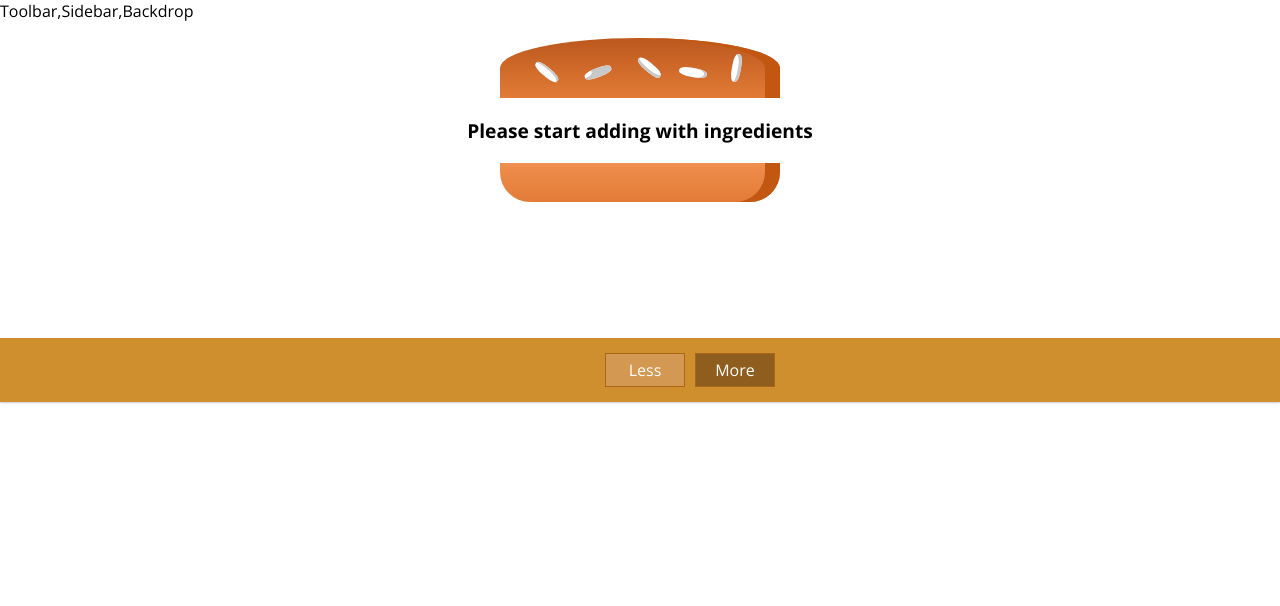
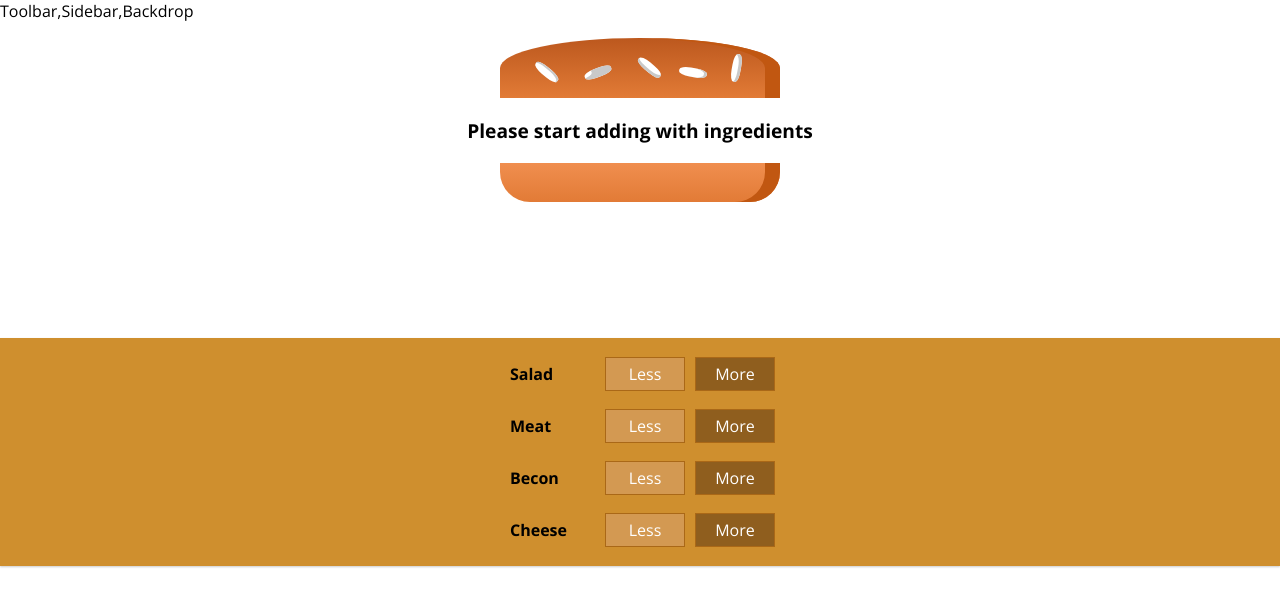
Before and after one commit to aravinthdev/Burger, a React (Create React App) app: page / in a window 1280 px wide. Shown: the top 606 px of the page. Built offline with nearby package versions, Linux system fonts and the light colour scheme.

Commit message:
Outputting multiple BuildControl

```diff
--- a/src/components/Burger/BuildControls/BuildControls.js
+++ b/src/components/Burger/BuildControls/BuildControls.js
@@ -2,9 +2,18 @@ import React from 'react';
 import classes from './BuildControls.module.css';
 import BuildControl from '../BuildControls/BuildControl/BuildControl'
 
+const controls = [
+    { label:'Salad' , type: 'salad'},
+    { label:'Meat' , type: 'meat'},
+    { label:'Becon' , type: 'becon'},
+    { label:'Cheese' , type: 'cheese'}
+
+]
 const BuildControls = (props) => (
     <div className={classes.BuildControls}>
-        <BuildControl />
+        {controls.map(ctrl => (
+            <BuildControl key={ctrl.label} label={ctrl.label}/>
+        ))}
     </div>
 )
 
```
Also changed, not shown: 1 other file (tests, documents, lock files or other folders).
